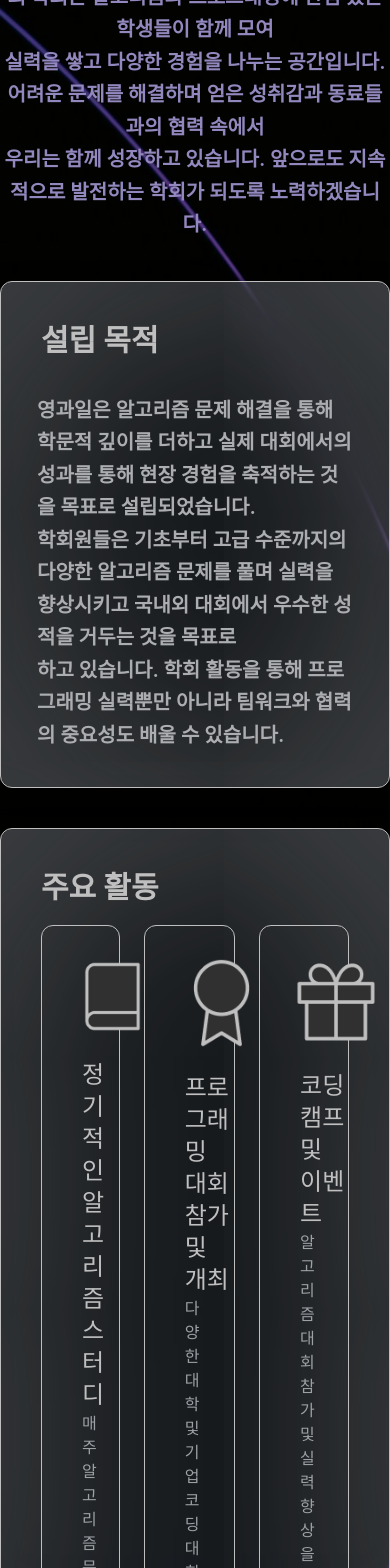
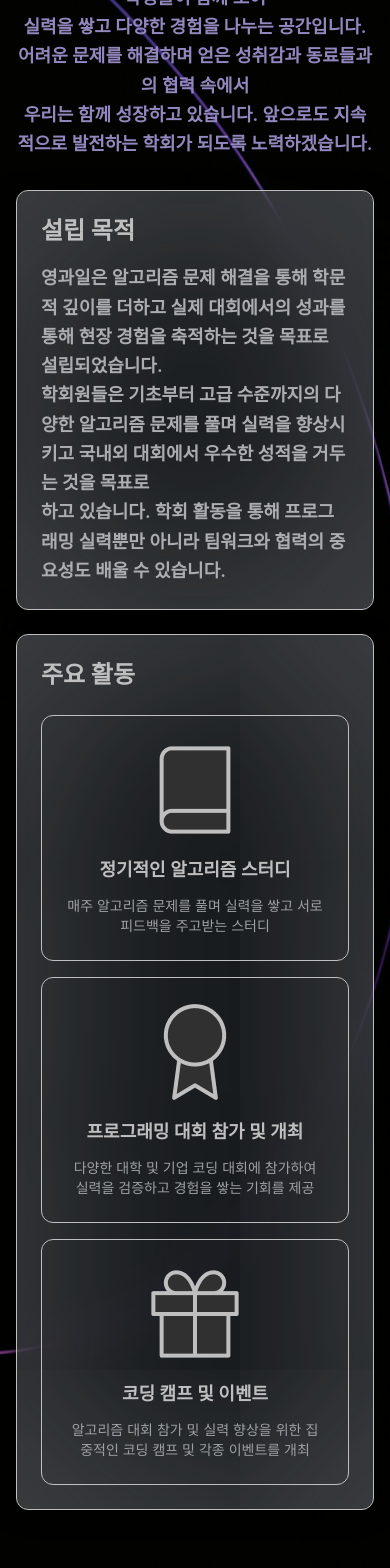
Before and after one commit to ZERONE-HOMEPAGE/client, a React (Vite) app: page / in a window 390 px wide. Shown: the part 1688-3256 px from the top of the page. Built offline with nearby package versions, Linux system fonts and the light colour scheme; a web font is replaced by a local one.

Commit message:
feat: 모바일 반응형 기능 추가  및 css스타일 수정

```diff
--- a/src/components/sections/MainPage/ClubIntro.tsx
+++ b/src/components/sections/MainPage/ClubIntro.tsx
@@ -11,35 +11,47 @@ interface ClubIntro_t {
 export default function ClubIntro({ introText, purposeText } : ClubIntro_t) {
     return (
         <Background image={background}>
-                <p className="text-4xl font-bold text-center text-white mt-[10vh] mb-10">학회소개</p>
-                <p className='max-w-4xl mx-auto leading-relaxed whitespace-pre-line text-xl font-semibold text-center text-violet-300'>{introText}</p>
+            <div className="px-4 md:px-8 lg:px-16 w-full">
+                <p className="text-2xl md:text-3xl lg:text-4xl font-bold text-center text-white mt-[10vh] mb-6 md:mb-10">학회소개</p>
+                <p className='max-w-4xl mx-auto leading-relaxed whitespace-pre-line text-lg md:text-xl font-semibold text-center text-violet-300 mb-8 md:mb-12'>{introText}</p>
 
                 <ShadowBox>
-                    <p className='text-3xl font-bold text-white mt-10 ml-10'>설립 목적</p>
-                    <p className='max-w-6xl m-9 leading-relaxed whitespace-pre-line text-xl font-semibold text-gray-200'>{purposeText}</p>
+                    <div className='p-6 md:p-8 lg:p-10'>
+                        <p className='text-2xl md:text-3xl font-bold text-white mb-4 md:mb-6'>설립 목적</p>
+                        <p className='leading-relaxed whitespace-pre-line text-lg md:text-xl font-semibold text-gray-200'>{purposeText}</p>
+                    </div>
                 </ShadowBox>
 
                 <ShadowBox>
-                    <p className='text-3xl font-bold text-white mt-10 ml-10'>주요 활동</p>
+                    <div className='p-6 md:p-8 lg:p-10'>
+                        <p className='text-2xl md:text-3xl font-bold text-white mb-6 md:mb-8'>주요 활동</p>
 
-                    <div className='flex justify-center mt-5 px-10 gap-6 mb-14'>
-                        <div className='flex-col border border-white rounded-xl'>
-                            <img src={bookIcon} alt="" className="w-30 h-30 m-8"/>
-                            <p className='text-white text-2xl ml-10 -mt-2'>정기적인 알고리즘 스터디</p>
-                            <p className='text-gray-300 text-base ml-10 mb-8 pr-5'>매주 알고리즘 문제를 풀며 실력을 쌓고 서로 피드백을 주고받는 스터디</p>
-                        </div>
-                        <div className='border border-white rounded-xl'>
-                            <img src={awardIcon} alt="" className="w-30 h-30 m-8"/>
-                            <p className='text-white text-2xl ml-10 -mt-2'>프로그래밍 대회 참가 및 개최</p>
-                            <p className='text-gray-300 text-base ml-10 mb-8 pr-5'>다양한 대학 및 기업 코딩 대회에 참가하여 실력을 검증하고 경험을 쌓는 기회를 제공</p>
-                        </div>
-                        <div className='border border-white rounded-xl'>
-                            <img src={giftIcon} alt="" className="w-30 h-30 m-8"/>
-                            <p className='text-white text-2xl ml-10 -mt-2'>코딩 캠프 및 이벤트</p>
-                            <p className='text-gray-300 text-base ml-10 mb-8 pr-5'>알고리즘 대회 참가 및 실력 향상을 위한 집중적인 코딩 캠프 및 각종 이벤트를 개최</p>
+                        <div className='flex flex-col lg:flex-row justify-center items-stretch gap-4 md:gap-6'>
+                            <div className='flex flex-col border border-white rounded-xl flex-1 max-w-sm mx-auto lg:mx-0'>
+                                <div className='p-6 md:p-8 text-center flex flex-col h-full'>
+                                    <img src={bookIcon} alt="책 아이콘" className="w-[100px] h-[100px] md:w-[120px] md:h-[120px] mx-auto mb-4"/>
+                                    <p className='text-white text-lg md:text-xl lg:text-2xl font-semibold mb-3'>정기적인 알고리즘 스터디</p>
+                                    <p className='text-gray-300 text-sm md:text-base flex-grow'>매주 알고리즘 문제를 풀며 실력을 쌓고 서로 피드백을 주고받는 스터디</p>
+                                </div>
+                            </div>
+                            <div className='flex flex-col border border-white rounded-xl flex-1 max-w-sm mx-auto lg:mx-0'>
+                                <div className='p-6 md:p-8 text-center flex flex-col h-full'>
+                                    <img src={awardIcon} alt="트로피 아이콘" className="w-[100px] h-[100px] md:w-[120px] md:h-[120px] mx-auto mb-4"/>
+                                    <p className='text-white text-lg md:text-xl lg:text-2xl font-semibold mb-3'>프로그래밍 대회 참가 및 개최</p>
+                                    <p className='text-gray-300 text-sm md:text-base flex-grow'>다양한 대학 및 기업 코딩 대회에 참가하여 실력을 검증하고 경험을 쌓는 기회를 제공</p>
+                                </div>
+                            </div>
+                            <div className='flex flex-col border border-white rounded-xl flex-1 max-w-sm mx-auto lg:mx-0'>
+                                <div className='p-6 md:p-8 text-center flex flex-col h-full'>
+                                    <img src={giftIcon} alt="선물 아이콘" className="w-[100px] h-[100px] md:w-[120px] md:h-[120px] mx-auto mb-4"/>
+                                    <p className='text-white text-lg md:text-xl lg:text-2xl font-semibold mb-3'>코딩 캠프 및 이벤트</p>
+                                    <p className='text-gray-300 text-sm md:text-base flex-grow'>알고리즘 대회 참가 및 실력 향상을 위한 집중적인 코딩 캠프 및 각종 이벤트를 개최</p>
+                                </div>
+                            </div>
                         </div>
                     </div>
                 </ShadowBox>
+            </div>
         </Background>
     );
 }
@@ -57,7 +69,7 @@ function Background({ children, image }: { children: React.ReactNode; image?: st
 
 function ShadowBox({ children, className }: { children: React.ReactNode; className?: string }) {
     return (
-        <div className={`max-w-6xl flex flex-col border border-white rounded-xl mt-10
+        <div className={`w-full max-w-6xl flex flex-col border border-white rounded-xl mt-6 md:mt-8 lg:mt-10 mx-auto
                                 bg-gray-600/40 backdrop-blur-[21px]
                                 shadow-[0_4px_22px_-2px_rgba(0,0,0,1),inset_0_0_200px_15px_rgba(230,230,230,0.35)] ${className}`}>
             {children}
```
